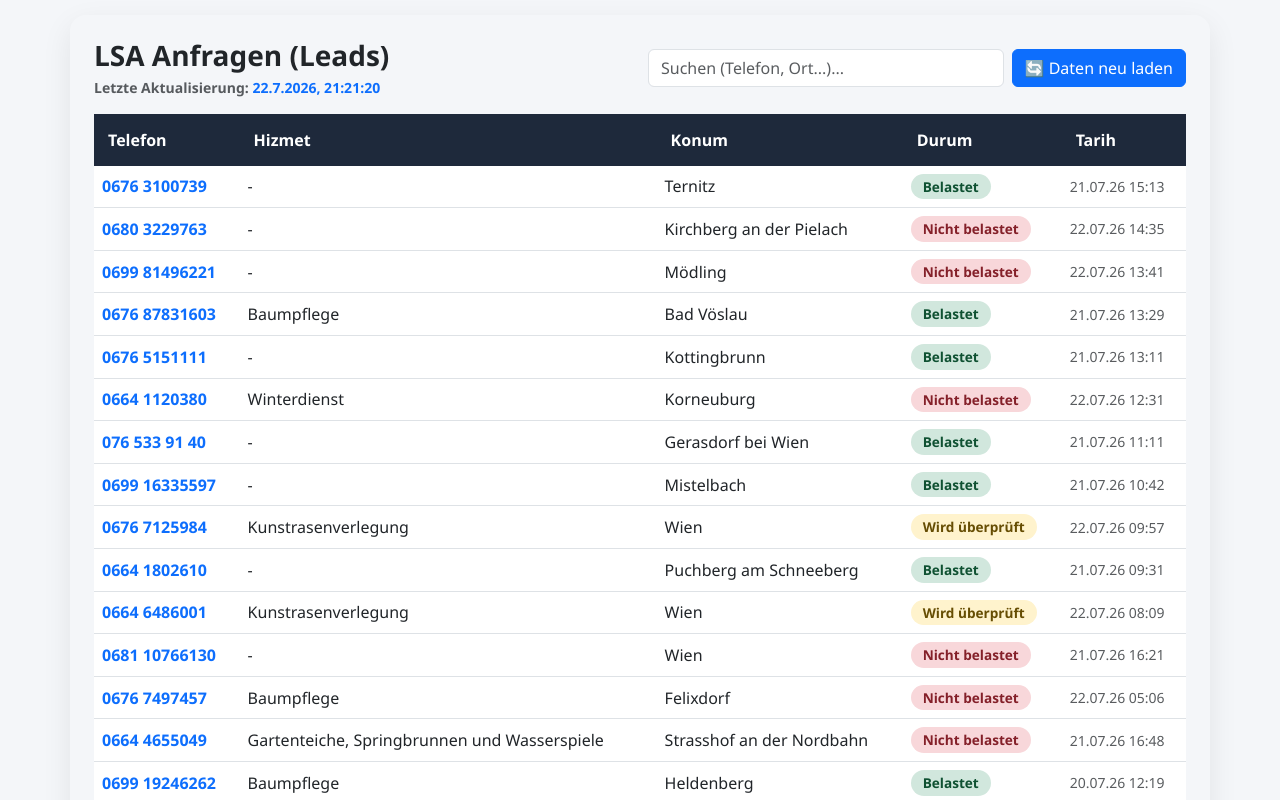
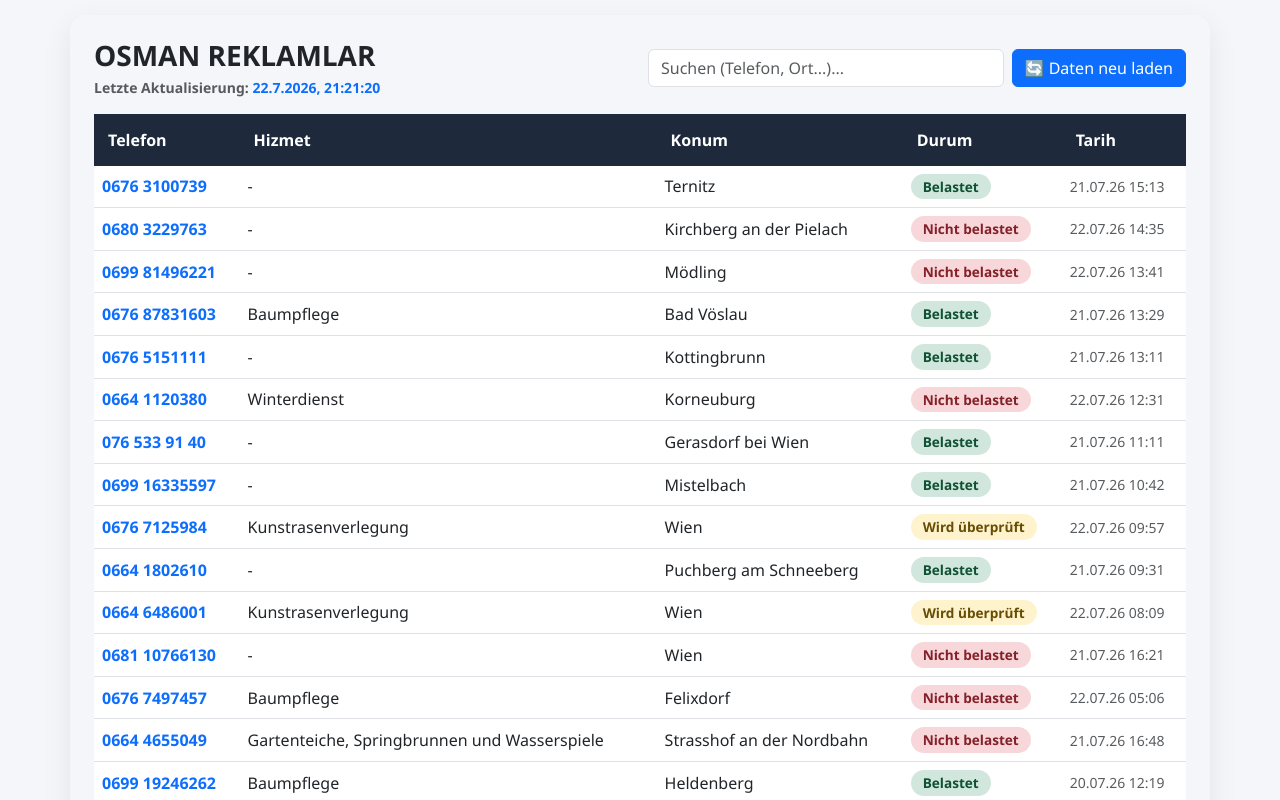
Before and after one commit to sicherteam/osman-reklam, a website: page index.html in a window 1280 px wide. Shown: the top 800 px of the page. Drawn offline with nearby package versions, Linux system fonts and the light colour scheme.

Commit message:
Update index.html

```diff
--- a/index.html
+++ b/index.html
@@ -90,7 +90,7 @@
     <!-- Header Alanı -->
     <div class="row g-3 align-items-center mb-3">
       <div class="col-12 col-md-6">
-        <h2 class="fw-bold mb-1 fs-3">LSA Anfragen (Leads)</h2>
+        <h2 class="fw-bold mb-1 fs-3">OSMAN REKLAMLAR</h2>
         <div class="text-muted small">
           <strong>Letzte Aktualisierung:</strong> <span id="last-update" class="text-primary fw-bold">Yükleniyor...</span>
         </div>
```
